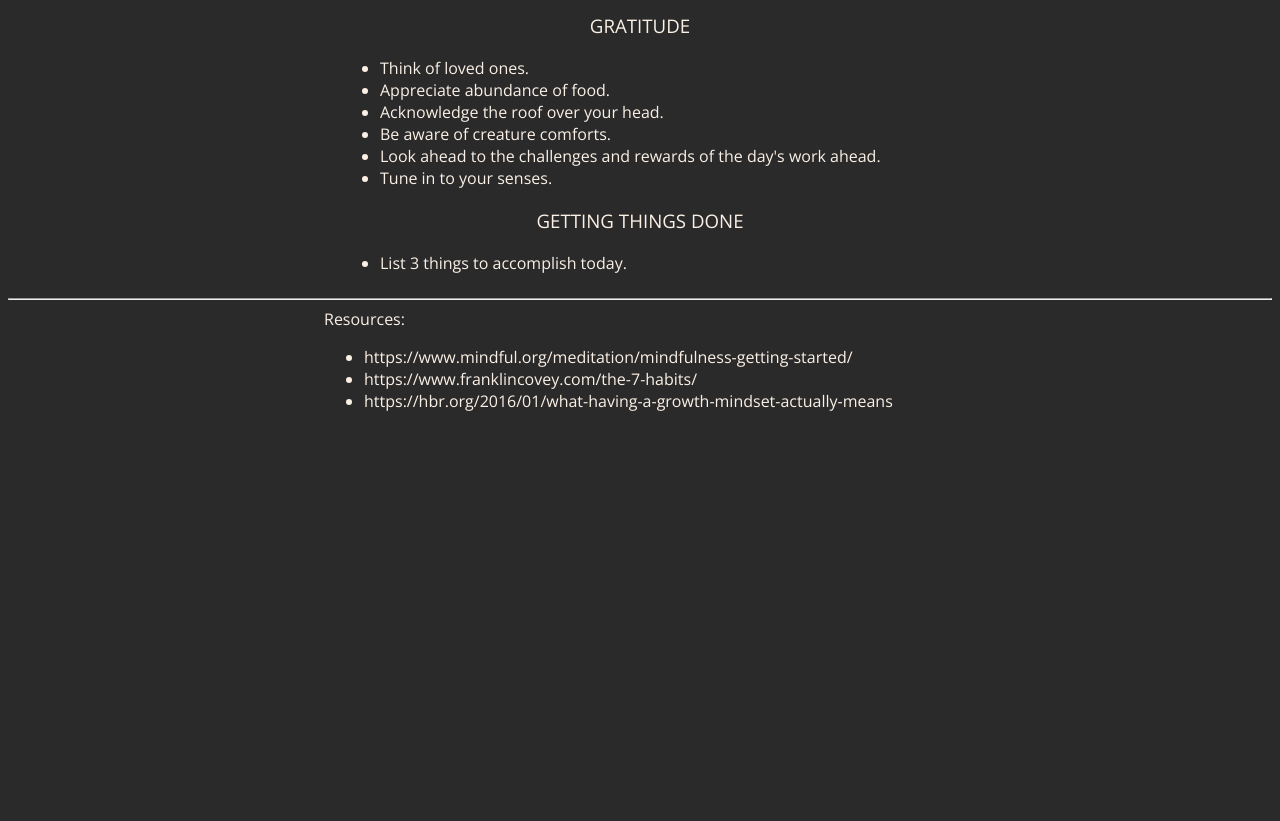
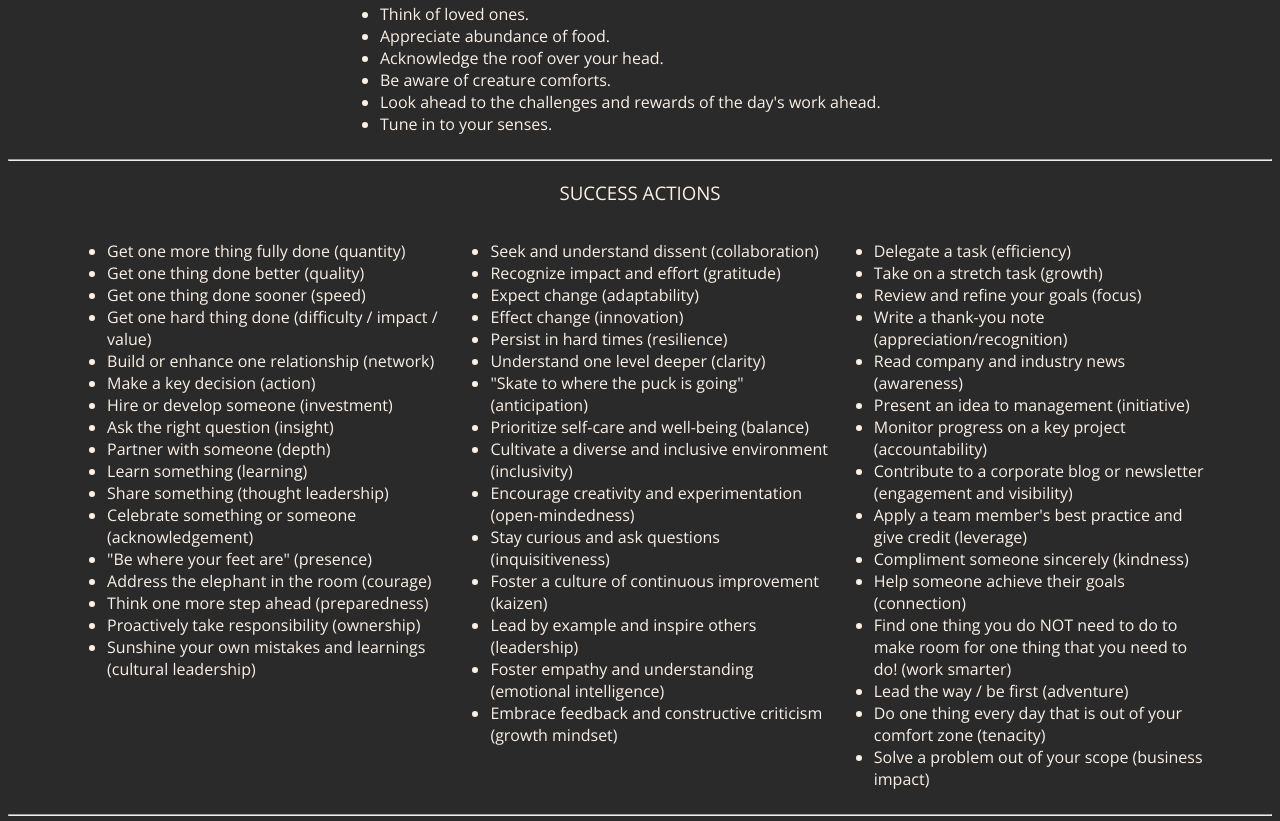
Before and after one commit to cruisfyflow/cruisyflow.github.io, a plain HTML site: page index.html in a window 1280 px wide. Shown: the part 1973-2794 px from the top of the page. Before the commit the page ends 2409 px from the top, so only its background shows below. Drawn offline with nearby package versions, Linux system fonts and the light colour scheme.

Commit message:
Adding content.

```diff
--- a/index.html
+++ b/index.html
@@ -35,12 +35,30 @@ h1, h2, h3, h4, h5, h6 {
   vertical-align: top;
 }
 
+#thirdcolumnwide {
+  width: 30%;
+  max-width: 450px;
+  margin: auto;
+  display: inline-block;
+  text-align: left;
+  vertical-align: top;
+}
+
+#alignleftcolumn {
+  width: 50%;
+  max-width: 600px;
+  margin: auto;
+  display: inline-block;
+  text-align: left;
+  vertical-align: top;
+}
+
 #centercolumn {
   width: 50%;
   max-width: 600px;
   margin: auto;
   display: inline-block;
-  text-align: left;
+  text-align: center;
   vertical-align: top;
 }
 
@@ -59,6 +77,7 @@ h1, h2, h3, h4, h5, h6 {
   display: inline-block;
   text-align: left;
   vertical-align: top;
+	font-size: small;
 }
 
 
@@ -154,8 +173,7 @@ h1, h2, h3, h4, h5, h6 {
 
 <hr>
 
-<div id="centercolumn">
-    <h2>Daily Refresh</h2>
+<div id="alignleftcolumn">
     <h3>Movement and Mindfullness</h3>
 Mindfulness is awareness that arises through paying attention, on purpose, in the present moment, non-judgementally, in the service of self-understanding and wisdom.
 </div>
@@ -174,7 +192,7 @@ Mindfulness is awareness that arises through paying attention, on purpose, in th
     </ul>
 </div>
 <br>
-<div id="centercolumn">
+<div id="alignleftcolumn">
     <h3>Growth Mindset</h3>
 	Individuals who believe their talents can be developed through hard work, good strategies, and input from others, have a growth mindset.
     <ul>
@@ -218,13 +236,76 @@ Mindfulness is awareness that arises through paying attention, on purpose, in th
         <li>Look ahead to the challenges and rewards of the day's work ahead.</li>
         <li>Tune in to your senses.</li>
     </ul>
+</div>
 
-	<h3>Getting Things Done</h3>
-    <ul>
-        <li>List 3 things to accomplish today.</li>
+<hr>
+<h3>Success Actions</h3>
+<div id="thirdcolumnwide">
+	<ul>
+		<li>Get one more thing fully done (quantity)</li>
+		<li>Get one thing done better (quality)</li>
+		<li>Get one thing done sooner (speed)</li>
+		<li>Get one hard thing done (difficulty / impact / value)</li>
+		<li>Build or enhance one relationship (network)</li>
+		<li>Make a key decision (action)</li>
+		<li>Hire or develop someone (investment)</li>
+		<li>Ask the right question (insight)</li>
+		<li>Partner with someone (depth)</li>
+		<li>Learn something (learning)</li>
+		<li>Share something (thought leadership)</li>
+		<li>Celebrate something or someone (acknowledgement)</li>
+		<li>"Be where your feet are" (presence)</li>
+		<li>Address the elephant in the room (courage)</li>
+		<li>Think one more step ahead (preparedness)</li>
+		<li>Proactively take responsibility (ownership)</li>
+		<li>Sunshine your own mistakes and learnings (cultural leadership)</li>
+	</ul>
+</div>
+<div id="thirdcolumnwide">
+	<ul>
+		<li>Seek and understand dissent (collaboration)</li>
+		<li>Recognize impact and effort (gratitude)</li>
+		<li>Expect change (adaptability)</li>
+		<li>Effect change (innovation)</li>
+		<li>Persist in hard times (resilience)</li>
+		<li>Understand one level deeper (clarity)</li>
+		<li>"Skate to where the puck is going" (anticipation)</li>
+		<li>Prioritize self-care and well-being (balance)</li>
+		<li>Cultivate a diverse and inclusive environment (inclusivity)</li>
+		<li>Encourage creativity and experimentation (open-mindedness)</li>
+		<li>Stay curious and ask questions (inquisitiveness)</li>
+		<li>Foster a culture of continuous improvement (kaizen)</li>
+		<li>Lead by example and inspire others (leadership)</li>
+		<li>Foster empathy and understanding (emotional intelligence)</li>
+		<li>Embrace feedback and constructive criticism (growth mindset)</li>
+	</ul>
+</div>
+<div id="thirdcolumnwide">
+	<ul>
+    <li>Delegate a task (efficiency)</li>
+    <li>Take on a stretch task (growth)</li>
+    <li>Review and refine your goals (focus)</li>
+    <li>Write a thank-you note (appreciation/recognition)</li>
+    <li>Read company and industry news (awareness)</li>
+    <li>Present an idea to management (initiative)</li>
+    <li>Monitor progress on a key project (accountability)</li>
+    <li>Contribute to a corporate blog or newsletter (engagement and visibility)</li>
+    <li>Apply a team member's best practice and give credit (leverage)</li>
+    <li>Compliment someone sincerely (kindness)</li>
+    <li>Help someone achieve their goals (connection)</li>
+    <li>Find one thing you do NOT need to do to make room for one thing that you need to do! (work smarter)</li>
+    <li>Lead the way / be first (adventure)</li>
+    <li>Do one thing every day that is out of your comfort zone (tenacity)</li>
+    <li>Solve a problem out of your scope (business impact)</li>
 	</ul>
 </div>
 
+<hr>
+
+<div id="centercolumn">
+	<h3>Getting Things Done</h3>
+	<b>List 3 things to accomplish today.</b>
+</div>
 
 <hr>
 
@@ -234,6 +315,7 @@ Resources:
         <li>https://www.mindful.org/meditation/mindfulness-getting-started/</li>
         <li>https://www.franklincovey.com/the-7-habits/</li>
         <li>https://hbr.org/2016/01/what-having-a-growth-mindset-actually-means</li>
+        <li>https://levelupwithethanevans.substack.com/p/high-performance-through-daily-action</li>
     </ul>
 
 </div>
```
